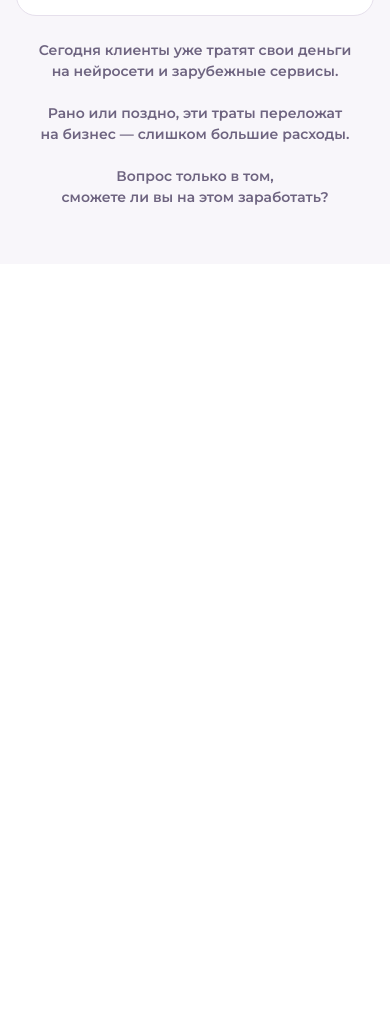
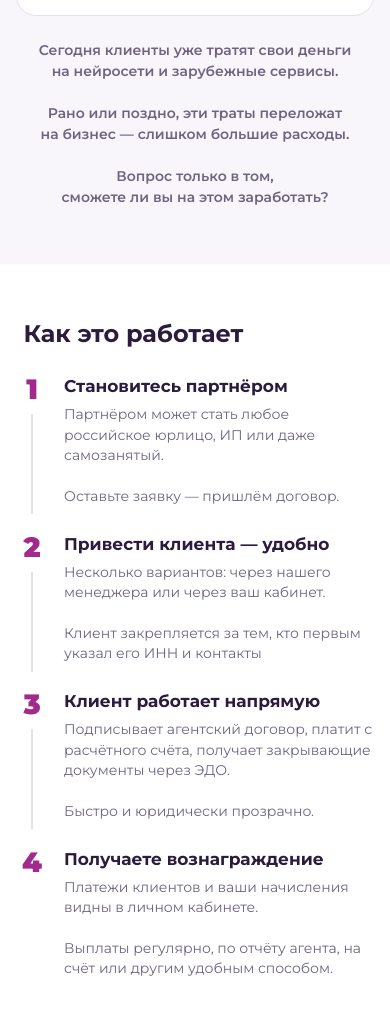
Before and after one commit to adleksn/corp.pay-partner, a plain HTML site: page index.html in a window 390 px wide. Shown: the part 1350-2364 px from the top of the page. Before the commit the page ends 1614 px from the top, so only its background shows below. Drawn offline with Linux system fonts and the light colour scheme.

Commit message:
Add partner workflow section

```diff
--- a/index.html
+++ b/index.html
@@ -67,6 +67,28 @@
         </div>
         <p class="why-start__conclusion"><span class="why-start__desktop-copy">Сегодня клиенты уже тратят свои деньги на нейросети и зарубежные сервисы.<br>Рано или поздно, эти траты переложат на бизнес — слишком большие расходы.<br><br>Вопрос только в том, сможете ли вы на этом заработать?</span><span class="why-start__mobile-copy">Сегодня клиенты уже тратят свои деньги<br>на нейросети и зарубежные сервисы.<br><br>Рано или поздно, эти траты переложат<br>на бизнес — слишком большие расходы.<br><br>Вопрос только в том,<br>сможете ли вы на этом заработать?</span></p>
       </section>
+
+      <section class="how-it-works" aria-labelledby="how-it-works-title">
+        <h2 id="how-it-works-title">Как это работает</h2>
+        <ol class="how-it-works__steps">
+          <li class="how-it-works__step">
+            <span class="how-it-works__number">1</span>
+            <div class="how-it-works__content"><h3>Становитесь партнёром</h3><p>Партнёром может стать любое российское юрлицо, ИП или даже самозанятый.<br><br>Оставьте заявку — пришлём договор.</p></div>
+          </li>
+          <li class="how-it-works__step">
+            <span class="how-it-works__number">2</span>
+            <div class="how-it-works__content"><h3>Привести клиента — удобно</h3><p>Несколько вариантов: через нашего менеджера или через ваш кабинет.<br><br>Клиент закрепляется за тем, кто первым указал его ИНН и контакты</p></div>
+          </li>
+          <li class="how-it-works__step">
+            <span class="how-it-works__number">3</span>
+            <div class="how-it-works__content"><h3>Клиент работает напрямую</h3><p>Подписывает агентский договор, платит с расчётного счёта, получает закрывающие документы через ЭДО.<br><br>Быстро и юридически прозрачно.</p></div>
+          </li>
+          <li class="how-it-works__step">
+            <span class="how-it-works__number">4</span>
+            <div class="how-it-works__content"><h3>Получаете вознаграждение</h3><p>Платежи клиентов и ваши начисления видны в личном кабинете.<br><br>Выплаты регулярно, по отчёту агента, на счёт или другим удобным способом.</p></div>
+          </li>
+        </ol>
+      </section>
     </main>
 
     <footer class="site-footer">
--- a/styles.css
+++ b/styles.css
@@ -40,6 +40,15 @@ img, svg { display: block; max-width: 100%; } button, a { font: inherit; } butto
 .why-start__card small { color: #6e6480; font-size: 12px; font-weight: 400; line-height: normal; }
 .why-start__conclusion { width: 896px; max-width: 100%; color: #6e6480; font-size: 17px; font-weight: 600; line-height: 1.5; text-align: center; }
 .why-start__mobile-copy { display: none; }
+.how-it-works { display: flex; flex-direction: column; align-items: center; gap: 40px; padding: 88px 80px; color: #2b1b3d; background: #fff; font-family: Montserrat, Arial, sans-serif; }
+.how-it-works h2, .how-it-works h3, .how-it-works p { margin: 0; }
+.how-it-works h2 { width: 700px; max-width: 100%; color: #2b1b3d; font-size: 36px; font-weight: 700; line-height: normal; text-align: center; }
+.how-it-works__steps { display: flex; width: 1280px; max-width: 100%; gap: 32px; padding: 0; margin: 0; list-style: none; }
+.how-it-works__step { display: flex; flex: 1 1 0; flex-direction: column; gap: 10px; min-width: 0; }
+.how-it-works__number { display: block; color: #a32a8d; font-size: 32px; font-weight: 900; line-height: normal; }
+.how-it-works__content { display: flex; flex-direction: column; gap: 10px; }
+.how-it-works h3 { color: #2b1b3d; font-size: 17px; font-weight: 700; line-height: normal; }
+.how-it-works p { color: #6e6480; font-size: 14px; font-weight: 400; line-height: 1.45; }
 .site-footer { display: flex; justify-content: center; padding: 41px 0 5px; border-top: 1px solid #e0e0e0; background: #fff; }.site-footer__inner { display: grid; grid-template-columns: 200px 700px 300px; grid-template-rows: 177px 150px; grid-template-areas: "identity nav contacts" "identity social contacts"; width: 1200px; max-width: calc(100% - 64px); }.site-footer__identity { grid-area: identity; display: flex; flex-direction: column; align-items: flex-start; padding: 0 15px; color: #000; font-family: Montserrat, Arial, sans-serif; font-size: 12px; font-weight: 400; letter-spacing: .21px; line-height: 1.67; }.site-footer__identity img, .site-footer__logo { width: 170px; height: 75px; object-fit: contain; object-position: left center; }.site-footer__logo { display: block; }.site-footer__identity strong { display: block; width: 100%; height: 43px; padding-top: 9px; font-weight: 600; line-height: 2.67; }.site-footer__identity p { width: 100%; height: 73px; margin: 0; white-space: nowrap; }.site-footer__identity > a:not(.site-footer__logo) { display: block; width: 100%; height: 42px; color: #731a75; line-height: 2.67; }
 .site-footer__nav { grid-area: nav; display: grid; grid-template-columns: repeat(2, 350px); height: 177px; padding: 0; }.site-footer__nav div { display: flex; flex-direction: column; padding: 0 15px; }.site-footer__nav div:first-child { width: 147.34px; justify-self: center; }.site-footer__nav div:nth-child(2) { width: 117.2px; justify-self: center; }.site-footer__nav a { min-height: 31px; padding: 3px 0; color: #741b75; font-family: "Futura PT Demi", "Futura PT", Arial, sans-serif; font-size: 18px; font-weight: 600; line-height: 1.25; white-space: nowrap; }.site-footer__nav a:hover { color: var(--color-hover-text); }
 .site-footer__contacts { grid-area: contacts; display: flex; flex-direction: column; align-items: flex-end; height: 327px; padding: 0 15px; color: #741b75; font-family: Montserrat, Arial, sans-serif; font-size: 14px; font-weight: 400; line-height: 2.29; }.site-footer__button { display: inline-flex; align-items: center; justify-content: center; gap: 10.11px; width: 230px; height: 50px; margin-bottom: 10px; border-radius: 15px; color: #fff; background: #741b75; font-family: "Futura PT", Arial, sans-serif; font-size: 16px; font-weight: 500; letter-spacing: .21px; }.site-footer__button:hover { background: var(--color-hover-surface); }.site-footer__button svg { width: 18px; height: 18px; fill: none; stroke: currentcolor; stroke-linecap: round; stroke-linejoin: round; stroke-width: 1.8; }.site-footer__contacts > a:not(.site-footer__button) { width: 270px; padding-left: 40px; font-size: 14px; text-align: center; white-space: nowrap; }.site-footer__button + a:not(.site-footer__button) { padding-top: 7px; }.site-footer__button + a:not(.site-footer__button) + a:not(.site-footer__button) { margin-top: 14px; padding-bottom: 7px; }
@@ -58,4 +67,12 @@ img, svg { display: block; max-width: 100%; } button, a { font: inherit; } butto
   .why-start__conclusion { width: 344px; font-size: 14px; }
   .why-start__desktop-copy { display: none; }
   .why-start__mobile-copy { display: inline; }
+  .how-it-works { gap: 24px; padding: 56px 16px; }
+  .how-it-works h2 { width: 343px; font-size: 24px; line-height: 1.2; text-align: left; }
+  .how-it-works__steps { flex-direction: column; width: 100%; gap: 0; }
+  .how-it-works__step { position: relative; flex-direction: row; gap: 16px; }
+  .how-it-works__number { position: relative; width: 32px; flex: 0 0 32px; color: #a32a8d; font-size: 28px; font-weight: 900; line-height: normal; text-align: center; }
+  .how-it-works__step:not(:last-child) .how-it-works__number::after { position: absolute; top: 42px; left: 15px; width: 2px; height: 100px; content: ""; background: #e6e0ec; }
+  .how-it-works__content { flex: 1; gap: 8px; padding: 4px 0 24px; }
 }
+}
```
Also changed, not shown: tests/corp-pay-shell.test.mjs (+16 -0 lines), 1 other file.
